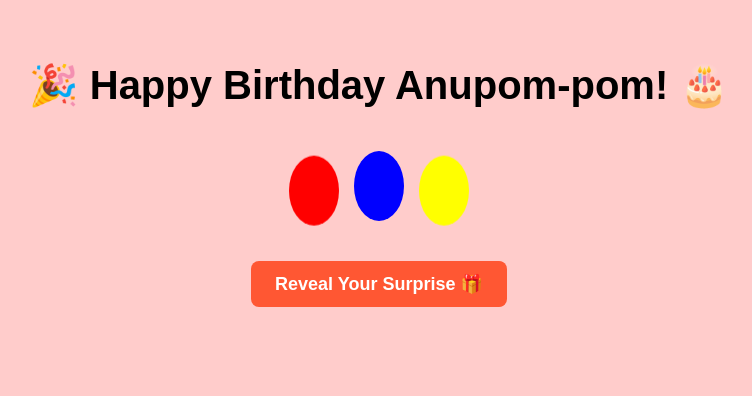
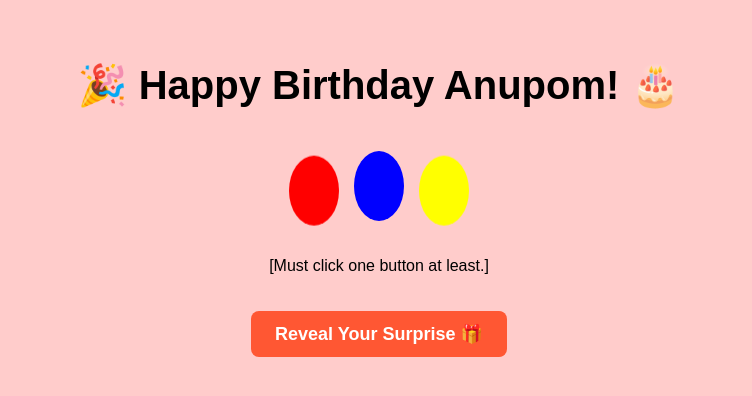
Before and after one commit to AlgoNeel/Anupom, a plain HTML site: page index.html in a window 1280 px wide. Shown: the whole page, without its empty margins (261-1013 px from the left). Drawn offline with Linux system fonts and the light colour scheme.

Commit message:
Update index.html

```diff
--- a/index.html
+++ b/index.html
@@ -3,7 +3,7 @@
 <head>
     <meta charset="UTF-8">
     <meta name="viewport" content="width=device-width, initial-scale=1.0">
-    <title>Happy Birthday Anupom-pom!</title>
+    <title>Happy Birthday Anupom!</title>
     <style>
         body {
             text-align: center;
@@ -69,12 +69,13 @@
 </head>
 <body>
     <div class="container">
-        <h1 class="birthday-title">🎉 Happy Birthday Anupom-pom! 🎂</h1>
+        <h1 class="birthday-title">🎉 Happy Birthday Anupom! 🎂</h1>
         <div class="balloons">
             <div class="balloon"></div>
             <div class="balloon"></div>
             <div class="balloon"></div>
         </div>
+            <p>[Must click one button at least.]</p>
         <button onclick="showMessage()">Reveal Your Surprise 🎁</button>
         <p id="birthdayMessage" style="display: none; font-size: 20px; font-weight: bold; color: darkred;"></p>
 
```
